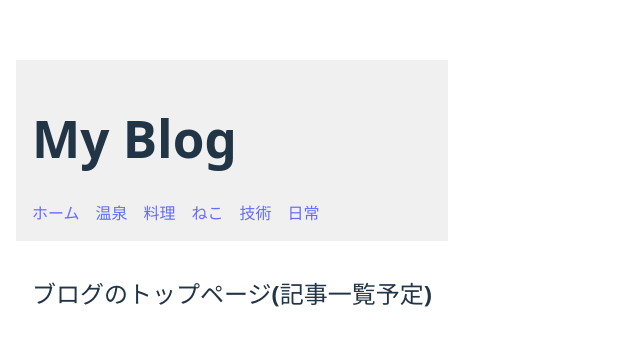
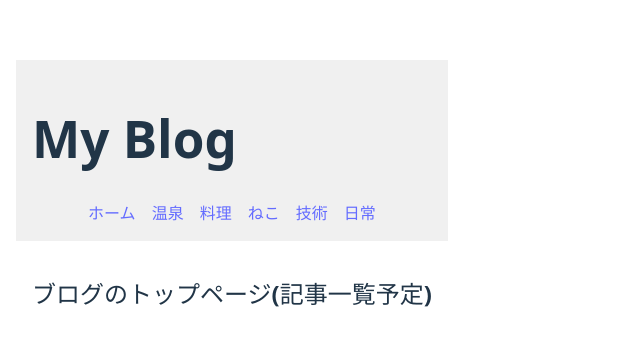
Before and after one commit to sakanataro0113/vite-project, a React (Vite) app: page / in a window 1280 px wide. Shown: the part 196-542 px from the top of the page, without its empty margins (0-640 px from the left). Built offline with nearby package versions, Linux system fonts and the light colour scheme.

Commit message:
justifyContentの追加

```diff
--- a/src/App.tsx
+++ b/src/App.tsx
@@ -20,7 +20,7 @@ export default function App(){
       {/*ヘッダー*/}
       <header style={{padding:"1rem",background:"#f0f0f0"}}>
         <h1>My Blog</h1>
-        <nav style={{display:"flex",gap:"1rem"}}>
+        <nav style={{display:"flex",gap:"1rem",justifyContent: "center"}}>
           <Link to="/">ホーム</Link>
           {categories.map(cat=>(
             <Link key={cat} to={`/category/${cat}`}>{cat}</Link>
```
